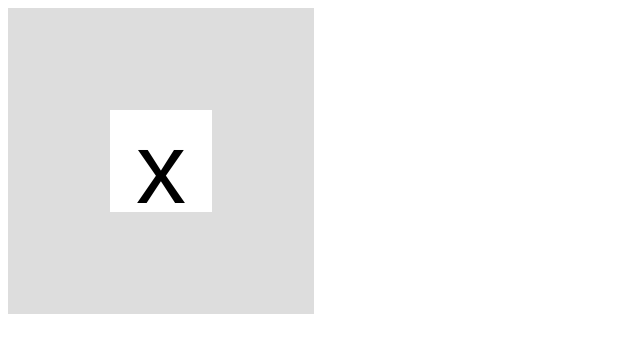
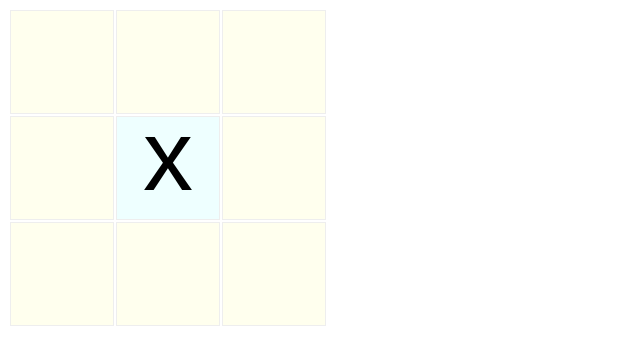
Before and after one commit to niekvenlo/tictactoe, a plain HTML site: page index.html in a window 1280 px wide. Both pictures are taken after a click on the element 161 px from the left and 161 px from the top of the page. Shown: the whole page, without its empty margins (0-640 px from the left). Drawn offline with Linux system fonts and the light colour scheme.

Commit message:
game class notation

```diff
--- a/script.js
+++ b/script.js
@@ -21,28 +21,27 @@
   }
 
   //Tic tac toe
-  function Game() {
-    this.board   = Array(9);
-    this.player  = 0;
-    this._tokens = { 0: "x", 1: "o" };
-    $('table').on('click', this.clickhandler);
-  }
-  Game.prototype = {
-    constructor: Game,
-    token: function () {
-      return this._tokens[this.player];
-    },
-    clickhandler: function (e) {
+  class Game {
+    constructor() {
+      this.board = Array(9);
+      this.player = 0;
+      this._tokens = { 0: "x", 1: "o" };
+      $('table').on('click', this.clickhandler);
+    }
+    token() {
+      return game._tokens[this.player];
+    }
+    clickhandler(e) {
       var id = e.target.id;
       if (game.board[id] === undefined) {
         game.board[id] = game.player;
         game.update_board(e);
         game.player = (game.player+1) % 2;
       }
-    },
-    update_board: function (e) {
-      token = game.token();
-      $(e.target).addClass("x").append("<p>"+token+"</p>");
+    }
+    update_board(e) {
+      var token = this.token();
+      $(e.target).addClass(token).append("<p>"+token+"</p>");
     }
   }
 
--- a/style.css
+++ b/style.css
@@ -1,30 +1,24 @@
 body { background-color: #fff; }
+
 table {
-  background-color: #ddd;
-  border-collapse: collapse;
+  background-color: #fff;
 }
-td { width: 100px; height: 100px; }
-.x, .o { background-color: #fff; }
+
+td {
+  width: 100px;
+  height: 100px;
+  border: 1px solid #eee;
+  background-color: #ffe;
+}
+
+.x { background-color: #eff; }
+.o { background-color: #fef; }
+
 p  {
   font-family: fantasy;
   text-align: center;
   max-height: 100px;
   font-size: 100px;
   overflow: hidden;
-  margin: 0px 0px;
+  margin: -40px 0px 0px;
 }
-
-#test {
-  background-color: blue;
-  height: 100px;
-  width: 100px;
-  overflow: hidden;
-}
-
-#test span {
-  display: block;
-  font-size: 250px;
-  font-family: fantasy;
-  margin-left: -10px;
-  margin-top: -130px;
-}
```
